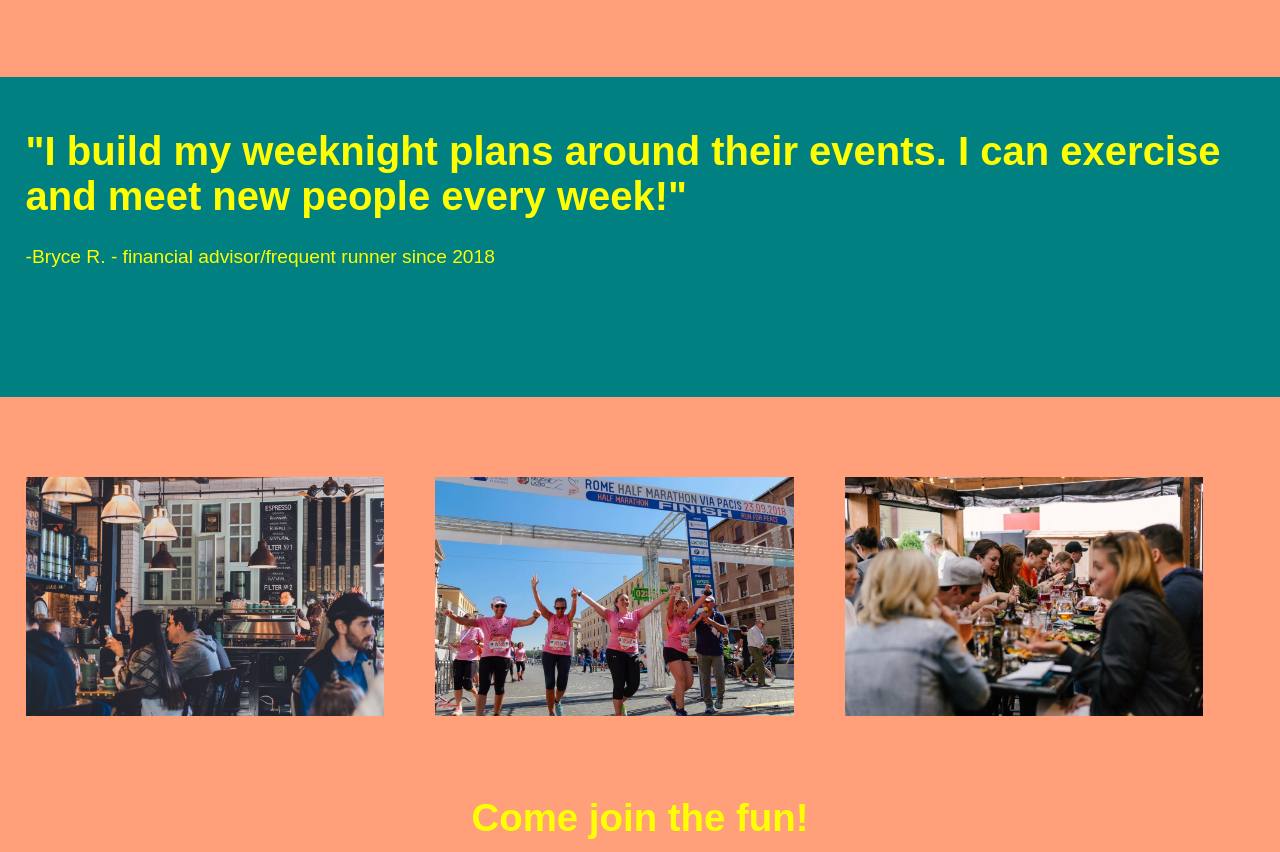
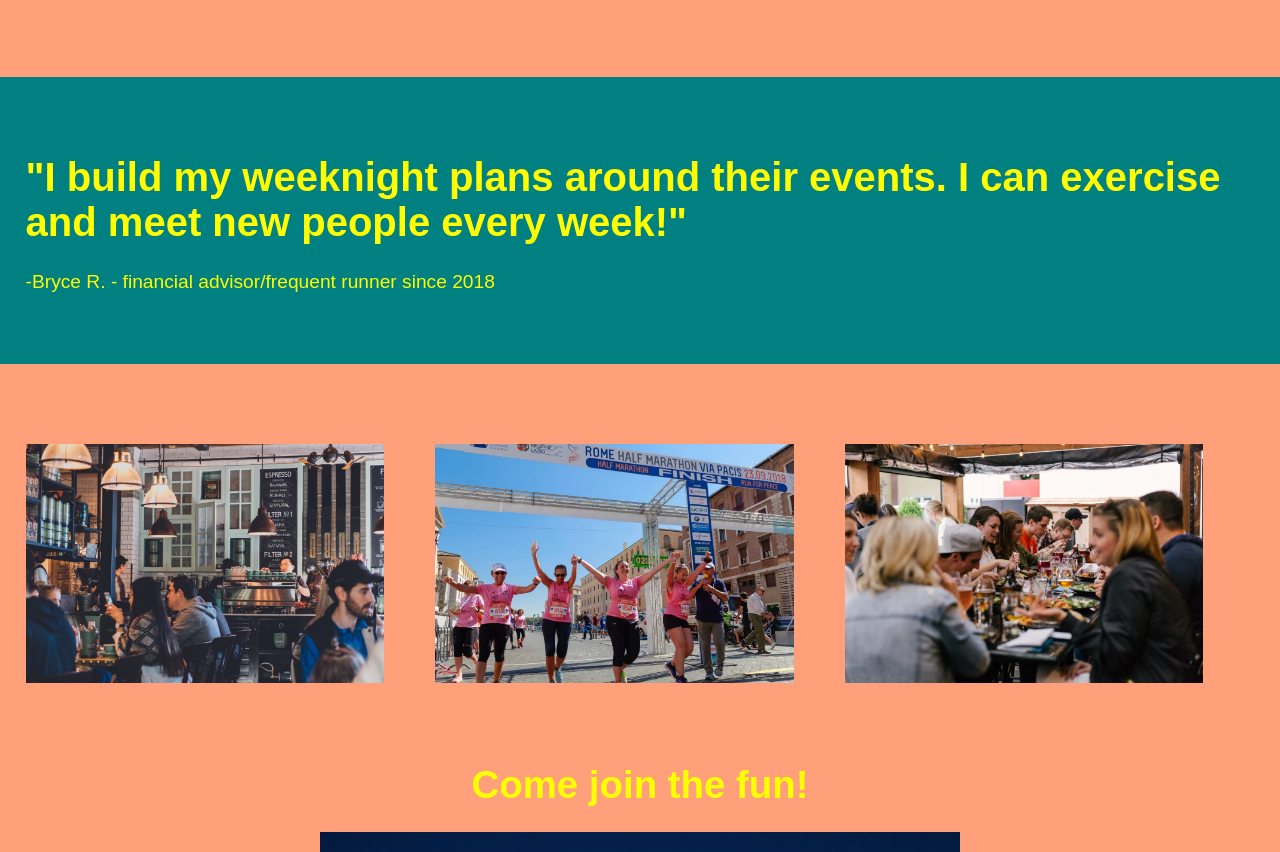
Before and after one commit to Wildgripper/Responsive-Club-Website, a plain HTML site: page index.html in a window 1280 px wide. Shown: the part 958-1810 px from the top of the page. Drawn offline with Linux system fonts and the light colour scheme; files whose address does not match are found by name.

Commit message:
Add files via upload

```diff
--- a/styles.css
+++ b/styles.css
@@ -84,11 +84,11 @@ li a {
 }
 
 .quote {
-    height: 20rem;
+    /* height: 20rem; */
     margin: 5rem 0;
     background-color: teal;
     color: yellow;
-    padding: 2%;
+    padding: 4% 2%;
 }
 
 .quote h1 {
```
